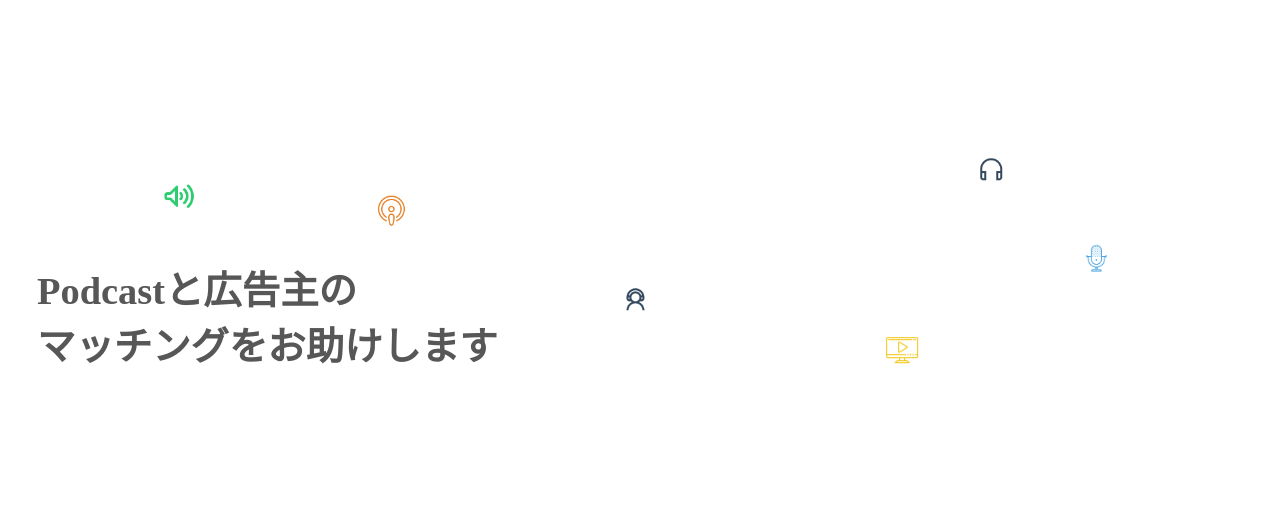
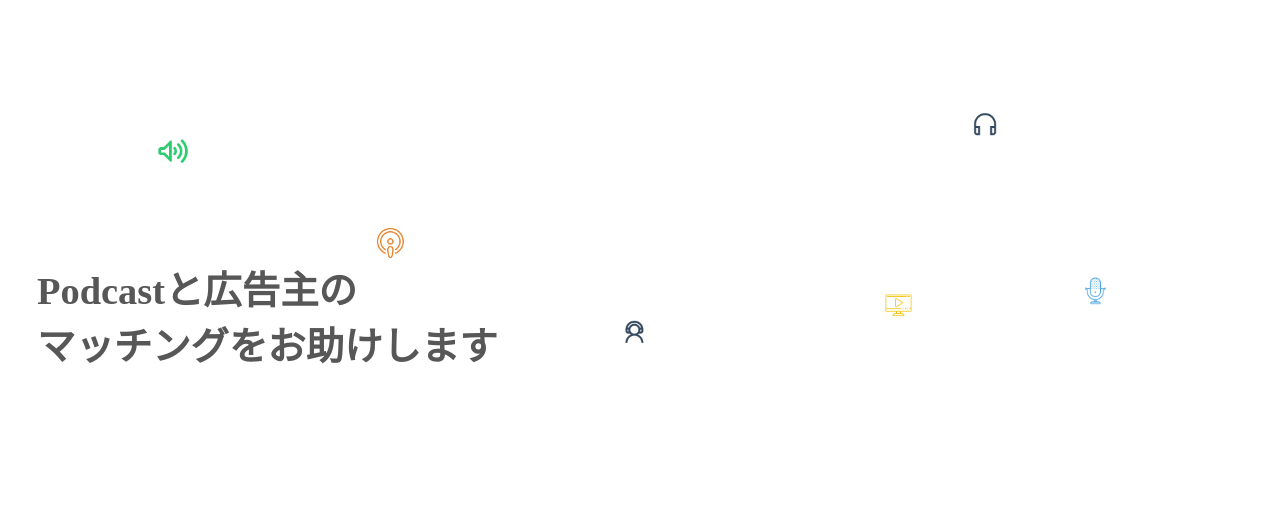
Before and after one commit to ry-32/locura_app, a Rails app: page / in a window 1280 px wide. Shown: the part 70-597 px from the top of the page. Run offline with Rails 7, Linux system fonts and the light colour scheme; data that the repository does not hold is empty; style sheets or scripts are compiled from the project's sources; some libraries are stand-ins or nearby versions.

Commit message:
animation complete

```diff
--- a/app/assets/stylesheets/home.scss
+++ b/app/assets/stylesheets/home.scss
@@ -53,7 +53,7 @@
     height:25px;
     margin-top:80px;
     transform-origin:200% center;
-    animation:rotate 6s linear infinite;
+    animation:rotate 7s linear infinite;
     position: absolute;
     }
 
@@ -62,21 +62,36 @@
     height: 32px;
     margin-top:80px;
     transform-origin:200% center;
-    animation:rotate2 6s linear infinite;
+    animation:rotate2 7s linear infinite;
     position: absolute;
     }
+
+.animation3 {
+    width: 26px;
+    height: 26px;
+    margin-top:80px;
+    transform-origin:200% center;
+    animation:rotate2 7s linear infinite;
+    position: absolute;
+}
 
 .animation img {
     content:'';
     height: 32px;
     width: 32px;
-    animation:rotate 6s linear reverse infinite; }
+    animation:rotate 7s linear reverse infinite; }
 
 .animation2 img {
     content:'';
     height: 32px;
     width: 32px;
-    animation:rotate2 6s linear reverse infinite; }
+    animation:rotate2 7s linear reverse infinite; }
+
+.animation3 img {
+    content:'';
+    height: 26px;
+    width: 26px;
+    animation:rotate2 7s linear reverse infinite; }
 
 @keyframes rotate { 100% { transform:rotate(360deg); } }
 @keyframes rotate2 { 100% { transform:rotate(-360deg); } }
--- a/app/views/advertiser/new.html.erb
+++ b/app/views/advertiser/new.html.erb
@@ -20,7 +20,7 @@
         <div class="animation" style="top:30%;left:26%">
             <%= image_tag 'back_podcast.png'%>
         </div>
-        <div class="animation2" style="top:50%;right:29%">
+        <div class="animation3" style="top:50%;right:29%">
             <%= image_tag 'back_tv.png'%>
         </div>
         <div class="animation" style="top:50%;right:50%">
--- a/app/views/home/index.html.erb
+++ b/app/views/home/index.html.erb
@@ -19,7 +19,7 @@
         <div class="animation" style="top:30%;left:29%">
             <%= image_tag 'back_podcast.png'%>
         </div>
-        <div class="animation2" style="top:50%;right:29%">
+        <div class="animation3" style="top:50%;right:29%">
             <%= image_tag 'back_tv.png'%>
         </div>
         <div class="animation" style="top:50%;right:50%">
```
